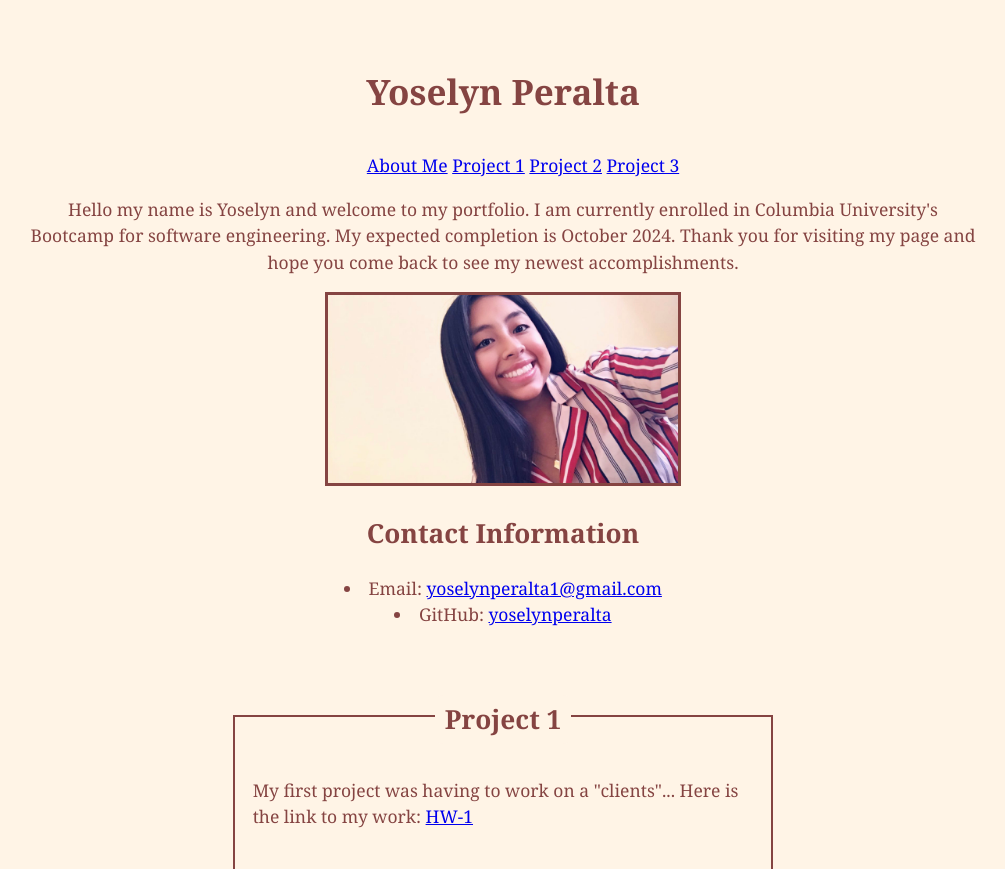
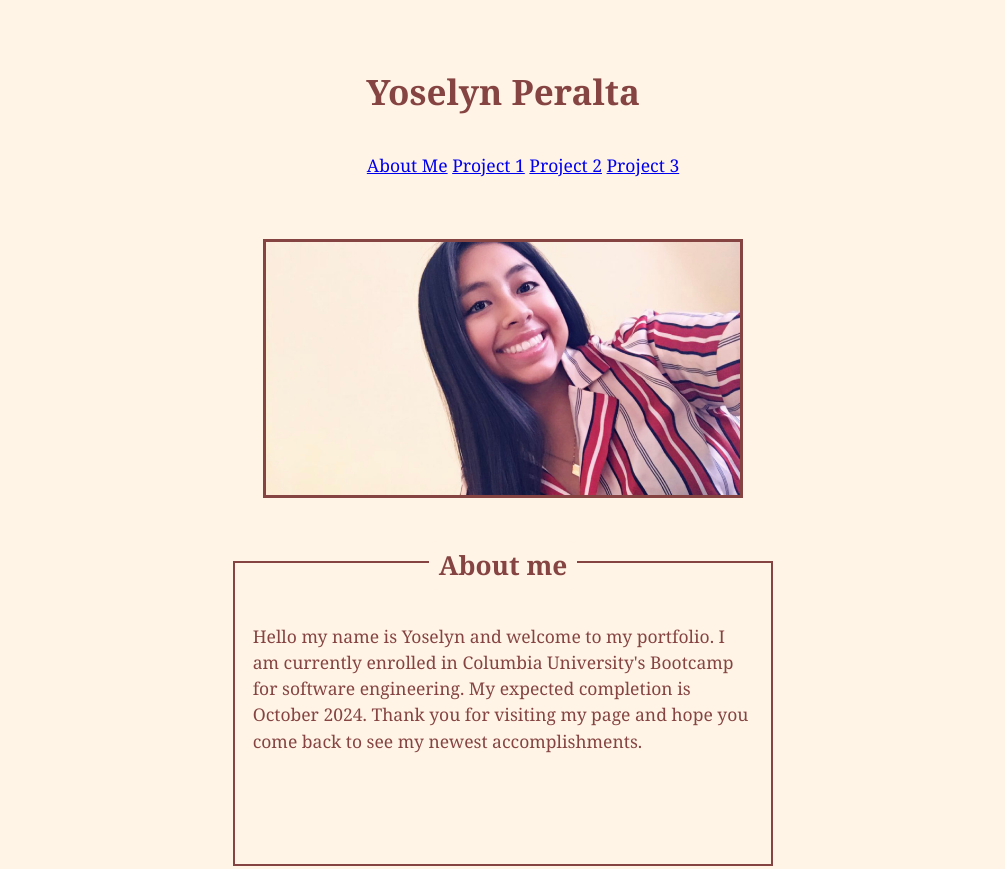
Before and after one commit to yoselynperalta/HW-2, a plain HTML site: page index.html in a window 1280 px wide. Shown: the top 869 px of the page, without its empty margins (137-1142 px from the left). Drawn offline with Linux system fonts and the light colour scheme.

Commit message:
update 422

```diff
--- a/index.html
+++ b/index.html
@@ -6,6 +6,7 @@
     <link rel="stylesheet" type="text/css" href="./style.css">
     <title>Yoselyn's Portfolio</title>
 </head>
+
 <body>
 <header>
     <h1 class="page-title">Yoselyn Peralta</h1>
@@ -17,20 +18,24 @@
         <a class="active" href="#project3">Project 3</a>
         </ul>
     </nav>
-    <p> Hello my name is Yoselyn and welcome to my portfolio. I am currently enrolled in Columbia University's Bootcamp for software engineering.
-        My expected completion is October 2024. Thank you for visiting my page and hope you come back to see my newest accomplishments.
-    </p>
+</header>
+
     <figure>
-        <img src="./Yoselyn.jpg" alt="placeholder image of me"/>
+    <img src="./Yoselyn.jpg" alt="placeholder image of me" class="center"/>
     </figure>
-    <section> <h2>Contact Information</h2>
-            <li>Email: <a href="mailto:yoselynperalta1@gmail.com">yoselynperalta1@gmail.com</a></li>
-            <li>GitHub: <a href="https://github.com/yoselynperalta">yoselynperalta</a></li>
-    </section>
-</header>
 
 <main>
     <section class="row justify-center">
+        <div class="card-column">
+            <figure class="card code-card">
+                <h2 class="card-header">About me</h2>
+                <div class="card-body">
+                    <p> Hello my name is Yoselyn and welcome to my portfolio. I am currently enrolled in Columbia University's Bootcamp for software engineering.
+                        My expected completion is October 2024. Thank you for visiting my page and hope you come back to see my newest accomplishments. </p>
+                </div>
+            </figure>
+        </div>
+
         <div class="card-column">
             <figure class="card code-card">
                 <h2 class="card-header">Project 1</h2>
@@ -59,6 +64,18 @@
             </figure>
         </div>
 
+        <div class="card-column">
+            <figure class="card code-card">
+                <h2 class="card-header">Contact Information</h2>
+                <div class="card-body">
+                    <p> <li>Email: <a href="mailto:yoselynperalta1@gmail.com">yoselynperalta1@gmail.com</a></li>
+                        <li>GitHub: <a href="https://github.com/yoselynperalta">yoselynperalta</a></li>
+                    </p>
+                </div>
+            </figure>
+        </div>
+
+
     </section>
 
 </main>
--- a/style.css
+++ b/style.css
@@ -39,6 +39,10 @@ figure {
 img {
     width: 350px;
     border: 3px solid ;
+    width: 40%;
+    margin: 0 auto;
+    display:block;
+
 }
 
 header h1.page-title {
```
